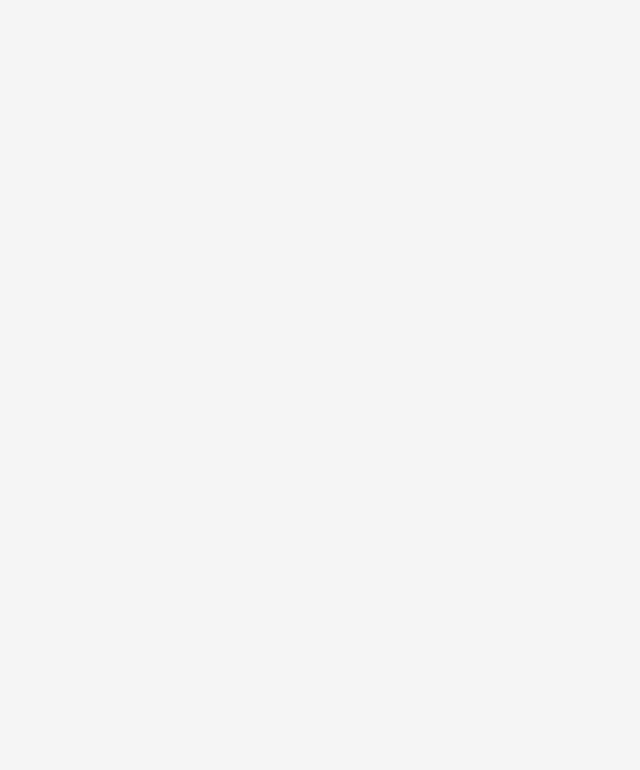
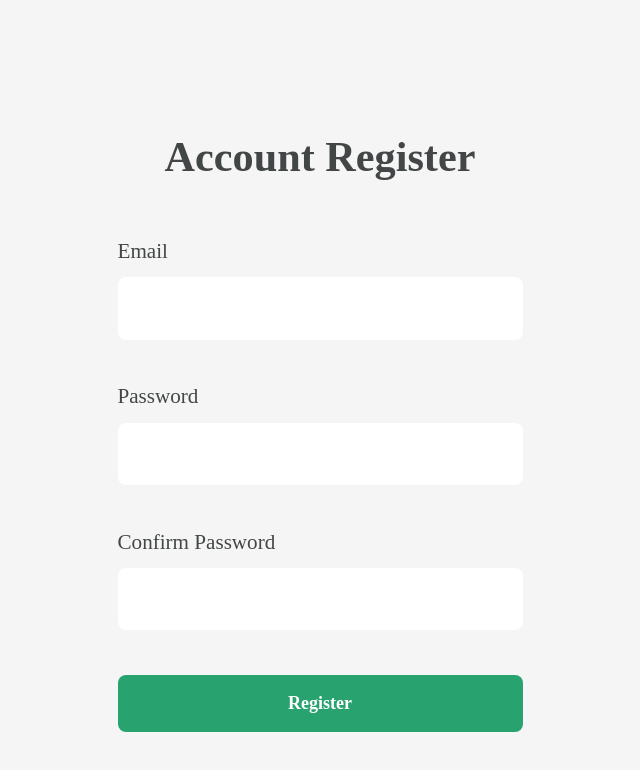
Before and after one commit to AnisioMandlate/digital-parking, a React (Create React App) app: page /register in a window 1280 px wide. Before the commit this address had no page. Shown: the top 770 px of the page, without its empty margins (320-960 px from the left). Built offline with nearby package versions, Linux system fonts and the light colour scheme.

Commit message:
feat: Add Register page

```diff
--- a/src/App.css
+++ b/src/App.css
@@ -5,7 +5,7 @@
   --color-title-in-primary: #ffffff;
   --color-text-in-primary: #d4c2ff;
   --color-text-title: #252a28;
-  --color-text: #8fa7b2;
+  --color-text: #434647;
   --color-line-in-white: #3a3a3a;
   --color-input-background: #f8f8fc;
   --color-button-text: #ffffff;
@@ -45,6 +45,6 @@
 
 @media (min-width: 700px) {
   :root {
-    font-size: 62.5%;
+    font-size: 82.5%;
   }
 }
--- a/src/App.jsx
+++ b/src/App.jsx
@@ -2,6 +2,7 @@
 
 // Components
 import Login from "../src/components/Auth/Login";
+import Register from "../src/components/Auth/Register";
 import Home from "../src/components/pages/Home";
 import About from "../src/components/pages/About";
 
@@ -15,6 +16,7 @@
         <Route exact path="/" element={<Home />} />
         <Route exact path="/about" element={<About />} />
         <Route exact path="/login" element={<Login />} />
+        <Route exact path="/register" element={<Register />} />
       </Routes>
     </div>
   );
--- a/src/components/Auth/Login/Login.module.css
+++ b/src/components/Auth/Login/Login.module.css
@@ -8,6 +8,10 @@
 
 input {
   margin: 1.2rem 0;
+}
+
+a {
+  color: var(--color-text);
 }
 
 .form-text {
@@ -40,9 +44,9 @@
 }
 
 .form-group input {
-  padding: 1em;
+  padding: 1.4em !important;
   margin: 1rem 0;
-  border: 0 solid black;
+  border: 0 solid black !important;
   border-radius: 8px;
 }
 
@@ -70,3 +74,14 @@
   font-size: 18px !important;
   font-weight: 700 !important;
 }
+
+.footer {
+  text-align: center;
+  margin: 0 auto;
+  width: 50%;
+}
+
+.footer-text {
+  font-size: 16px;
+  font-weight: 900;
+}
--- a/src/components/Auth/Login/index.jsx
+++ b/src/components/Auth/Login/index.jsx
@@ -34,6 +34,13 @@
           className={styles["submit-button"]}
         />
       </form>
+      <div className={styles["footer"]}>
+        <p className={styles["footer-text"]}>Forgot password</p>
+        <p>or</p>
+        <Link to="/register" className={styles["footer-text"]}>
+          Register with us
+        </Link>
+      </div>
     </div>
   );
 };
--- a/src/components/Auth/Register/Register.module.css
+++ b/src/components/Auth/Register/Register.module.css
@@ -0,0 +1,72 @@
+.form-container {
+  max-width: 500px;
+  height: 100vh;
+  margin: 10rem auto;
+  overflow: hidden;
+  padding: 0 2rem;
+}
+
+input {
+  margin: 1.2rem 0;
+}
+
+.form-text {
+  display: block;
+  margin-top: 0.3rem;
+  color: #888;
+}
+
+input[type="text"],
+input[type="email"],
+input[type="password"],
+input[type="date"],
+select,
+textarea {
+  display: block;
+  width: 100%;
+  padding: 0.4rem;
+  font-size: 1.2rem;
+  border: 1px solid #ccc;
+}
+
+input[type="submit"],
+button {
+  font: inherit;
+}
+
+.form-group {
+  margin: 1.2rem 0;
+  width: 100%;
+}
+
+.form-group input {
+  padding: 1.4em !important;
+  margin: 1rem 0;
+  border: 0 solid black !important;
+  border-radius: 8px;
+}
+
+.form-container h1,
+h2,
+h3 {
+  text-align: center;
+}
+
+.form {
+  padding: 2em 1em;
+  display: flex;
+  flex-direction: column;
+  align-items: center;
+  justify-content: center;
+}
+
+.submit-button {
+  padding: 1em;
+  width: 100%;
+  border: 0;
+  border-radius: 8px;
+  background-color: var(--color-primary);
+  color: var(--color-title-in-primary);
+  font-size: 18px !important;
+  font-weight: 700 !important;
+}
--- a/src/components/Auth/Register/index.jsx
+++ b/src/components/Auth/Register/index.jsx
@@ -0,0 +1,50 @@
+import { Link } from "react-router-dom";
+
+// Styles
+import styles from "./Register.module.css";
+
+const Register = () => {
+  return (
+    <div className={styles["form-container"]}>
+      <h1>
+        Account <span className={styles["text-primary"]}>Register</span>
+      </h1>
+      <form className={styles.form}>
+        <div className={styles["form-group"]}>
+          <label htmlFor="email">Email</label>
+          <input
+            type="email"
+            name="email"
+            // value={email}
+          />
+        </div>
+
+        <div className={styles["form-group"]}>
+          <label htmlFor="password">Password</label>
+          <input
+            type="password"
+            name="password"
+            // value={password}
+            // onChange={onChange}
+          />
+        </div>
+        <div className={styles["form-group"]}>
+          <label htmlFor="password">Confirm Password</label>
+          <input
+            type="password"
+            name="password"
+            // value={password}
+            // onChange={onChange}
+          />
+        </div>
+        <input
+          type="submit"
+          value="Register"
+          className={styles["submit-button"]}
+        />
+      </form>
+    </div>
+  );
+};
+
+export default Register;
```
